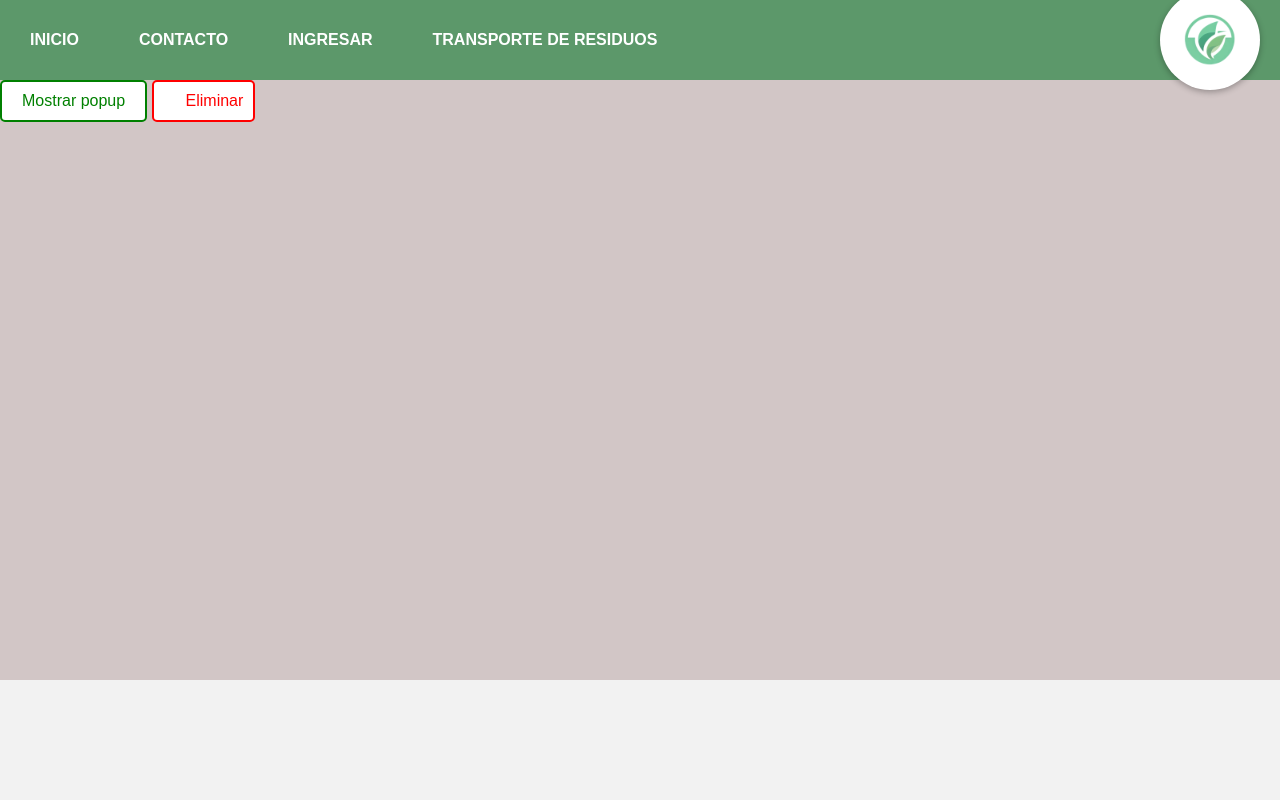
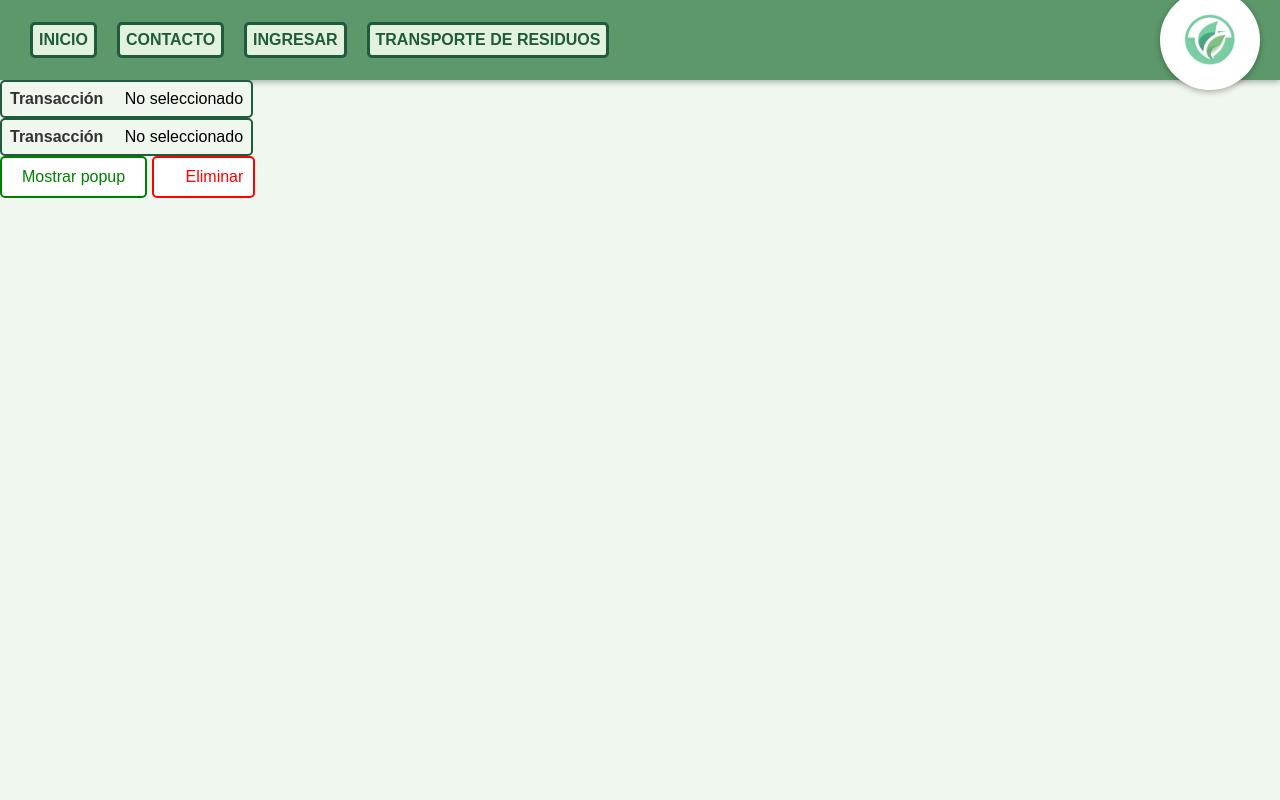
Before and after one commit to S77VEN31/Caso_3_Esencial_Verde, a Flask app: page /containers in a window 1280 px wide. Run offline with Flask 3, Linux system fonts and the light colour scheme; some libraries are stand-ins or nearby versions; some web fonts are replaced.

Commit message:
add: dropdown code

```diff
--- a/escencial-verde-app/app/app.py
+++ b/escencial-verde-app/app/app.py
@@ -23,5 +23,8 @@ def contact():
 def containers():
     return render_template('containers.html')
 
+def dropdowns():
+    return render_template('containers.html')
+
 if __name__ == '__main__':
     app.run(debug=True)
--- a/escencial-verde-app/app/static/css/containers.styles.css
+++ b/escencial-verde-app/app/static/css/containers.styles.css
@@ -1,11 +1,17 @@
+body {
+    display: flex;
+    flex-direction: column;
+    background-color: #f0f7ee !important;
+    height: 100vh;
+}
+
 .container-transport-main-container {
     display: flex;
-    background-color: rgb(210, 198, 198);
-    flex: 1;
-
     min-height: 600px;
     width: 100%;
+    flex-direction: column;
 }
+
 .add-container-button {
     background-color: white;
     color: green;
@@ -16,6 +22,7 @@
     cursor: pointer;
     transition: background-color 0.3s, color 0.3s;
 }
+
 .add-container-button:hover {
     background-color: green;
     color: white;
@@ -30,16 +37,16 @@
     font-size: 16px;
     cursor: pointer;
     transition: all 0.3s ease;
-  }
+}
 
-  .delete-button:hover {
+.delete-button:hover {
     background-color: red;
     color: white;
-  }
+}
 
-  .delete-button i {
+.delete-button i {
     margin-right: 5px;
-  }
+}
 
 .popup {
     position: fixed;
--- /dev/null
+++ b/escencial-verde-app/app/static/css/dropdown.styles.css
@@ -0,0 +1,56 @@
+.dropdown-selector {
+    position: relative;
+    display: inline-block;
+    background-color: #f0f7ee;
+    padding: 8px;
+    border: #205b3d 2px solid;
+    max-width: 250px;
+    width: fit-content;
+    border-radius: 5px;
+}
+
+.dropdown-selector-content {
+    border-radius: 5px;
+    display: none;
+    position: absolute;
+    margin-top: 12px;
+    background-color: #f0f7ee;
+    z-index: 3;
+    border-left: #205b3d 2px solid;
+    border-right: #205b3d 2px solid;
+    border-top: #205b3d 2px solid;
+}
+
+.dropdown-selector-content li {
+    display: block;
+    width: 100%;
+    border-bottom: #205b3d 2px solid;
+}
+
+.dropdown-selector-content li a {
+    color: #205b3d;
+    padding: 10px;
+    display: block;
+
+}
+.dropdown-selector-content li a:hover{
+    color: white;
+    background-color: #205b3d;
+}
+
+.dropdown-selector:onclick .dropdown-selector-content {
+    display: block;
+}
+
+/* Estilos para los ítems del menú desplegable */
+.dropdown-selector-item {
+    display: block;
+    padding: 10px;
+    text-decoration: none;
+    color: #205b3d;
+    background-color: #f1f1f1;
+}
+
+.dropdown-item:hover {
+    background-color: #ddd;
+}
--- a/escencial-verde-app/app/static/css/header.styles.css
+++ b/escencial-verde-app/app/static/css/header.styles.css
@@ -42,6 +42,7 @@ body {
 }
 
 .header-main-container {
+    box-shadow: 0 2px 6px rgba(0, 0, 0, 0.3);
     background-color: #5c986a;
     color: #fff;
     height: 80px;
@@ -57,38 +58,40 @@ body {
 }
 
 .header-item-wrapper {
+    margin-left: 30px;
     display: flex;
-    justify-content: flex-end;
     align-items: center;
-    margin-right: 20px;
     list-style: none;
 }
 
 .header-item {
     display: flex;
-    margin-left: 20px;
     justify-content: center;
     align-items: center;
 }
 
 .header-text {
-    color: #fff;
+    border: #205b3d 3px solid;
+    background-color: #e2f2dd;
+    color: #205b3d;
     text-decoration: none;
     font-size: 16px;
     font-weight: bold;
-    padding: 10px;
+    padding: 6px;
     text-transform: uppercase;
     border-radius: 5px;
     text-align: center;
 }
 
 .header-text:hover {
-    background-color: #fff;
-    color: #5c986a;
+    transition: background-color 0.3s, color 0.3s;
+    background-color: #205b3d;
+    color: #fff;
 }
 
 .dropdown {
     display: none;
+    z-index: 3;
 }
 
 .dropdown:hover .dropdown-content {
@@ -98,7 +101,7 @@ body {
 .dropdown-content {
     position: absolute;
     background-color: #f0f7ee;
-    z-index: 1;
+    z-index: 3;
 }
 
 .dropdown-content li {
--- a/escencial-verde-app/app/static/css/index.styles.css
+++ b/escencial-verde-app/app/static/css/index.styles.css
@@ -1 +1,5 @@
 /* style.css */
+body {
+    background-color: #f0f7ee !important;
+    height: 100vh;
+}
--- /dev/null
+++ b/escencial-verde-app/app/static/js/dropdown.js
@@ -0,0 +1,12 @@
+function changeText(selectedOption) {
+    document.getElementById("dropdown-selector-selected").innerHTML = selectedOption;
+}
+
+function toggleDropdown() {
+    var dropdownContent = document.getElementById("dropdown-selector-menu");
+    if (dropdownContent.style.display === "block") {
+      dropdownContent.style.display = "none";
+    } else {
+      dropdownContent.style.display = "block";
+    }
+  }
--- a/escencial-verde-app/app/templates/containers.html
+++ b/escencial-verde-app/app/templates/containers.html
@@ -6,6 +6,8 @@
     <link rel="stylesheet" href="{{ url_for('static', filename='css/all.min.css') }}">
     <script src="{{ url_for('static', filename='js/containers.js') }}"></script>
     <script src="{{ url_for('static', filename='js/all.min.js') }}"></script>
+    <link rel="stylesheet" href="{{ url_for('static', filename='css/dropdown.styles.css') }}">
+    <script src="{{ url_for('static', filename='js/dropdown.js') }}"></script>
 </head>
 <body>
     {% include 'header.html' %}
@@ -16,7 +18,33 @@
             <button onclick="hidePopup()">Cerrar</button>
         </div>
     </div>
+
+
+
+
+
+
     <div class="container-transport-main-container">
+<li class="dropdown-selector">
+            <a href="#" id="dropdown-btn" onclick="toggleDropdown()">Transacción <i class="fas fa-caret-down"></i></a>
+            <ul class="dropdown-selector-content" id="dropdown-selector-menu">
+              <li><a href="#" onclick="toggleDropdown(); changeText('Opción 1')">Opción 1</a></li>
+              <li><a href="#" onclick="toggleDropdown(); changeText('Opción 2')">Opción 2</a></li>
+              <li><a href="#" onclick="toggleDropdown(); changeText('Opción 3')">Opción 3</a></li>
+            </ul>
+            <span id="dropdown-selector-selected">No seleccionado</span>
+          </li>
+        <li class="dropdown-selector">
+            <a href="#" id="dropdown-btn" onclick="toggleDropdown()">Transacción <i class="fas fa-caret-down"></i></a>
+            <ul class="dropdown-selector-content" id="dropdown-selector-menu">
+              <li><a href="#" onclick="toggleDropdown(); changeText('Opción 1')">Opción 1</a></li>
+              <li><a href="#" onclick="toggleDropdown(); changeText('Opción 2')">Opción 2</a></li>
+              <li><a href="#" onclick="toggleDropdown(); changeText('Opción 3')">Opción 3</a></li>
+            </ul>
+            <span id="dropdown-selector-selected">No seleccionado</span>
+          </li>
+
+
         <div>
             <button class="add-container-button" onclick="showPopup()">
                 Mostrar popup
```
Also changed, not shown: escencial-verde-app/app/static/css/contact.styles.css (+4 -3 lines), escencial-verde-app/app/static/js/containers.js (line endings or trailing spaces).
